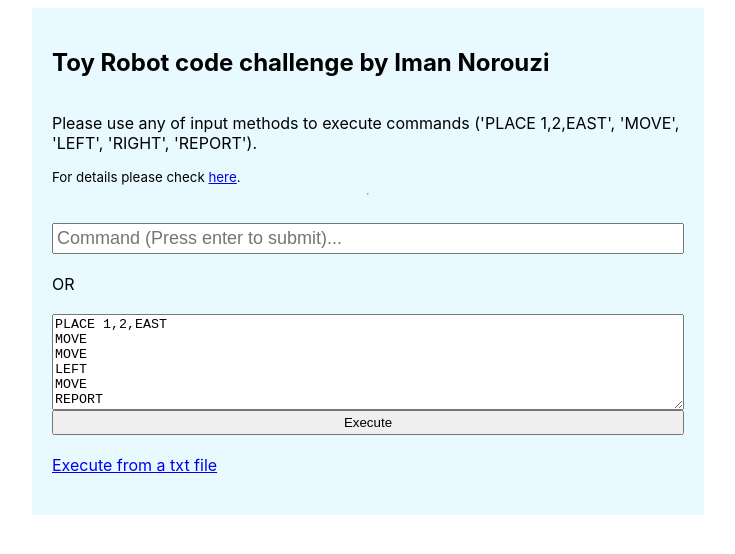
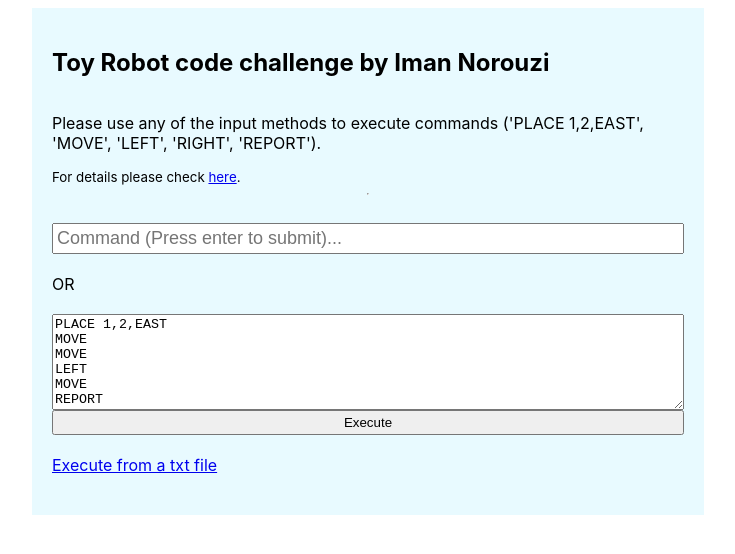
Before and after one commit to imannorouzi/toy-robot, a plain HTML site: page index.html in a window 1280 px wide. Shown: the whole page, without its empty margins (272-1007 px from the left). Drawn offline with Linux system fonts and the light colour scheme.

Commit message:
readme update

```diff
--- a/index.html
+++ b/index.html
@@ -11,7 +11,7 @@
 
 <div id="container">
     <h2>Toy Robot code challenge by Iman Norouzi</h2>
-    <p>Please use any of input methods to execute commands ('PLACE 1,2,EAST', 'MOVE', 'LEFT', 'RIGHT', 'REPORT').</p>
+    <p>Please use any of the input methods to execute commands ('PLACE 1,2,EAST', 'MOVE', 'LEFT', 'RIGHT', 'REPORT').</p>
     <small>For details please check <a href="https://github.com/imannorouzi/toy-robot" target="_blank">here</a>.</small>
 
     <hr>
```
